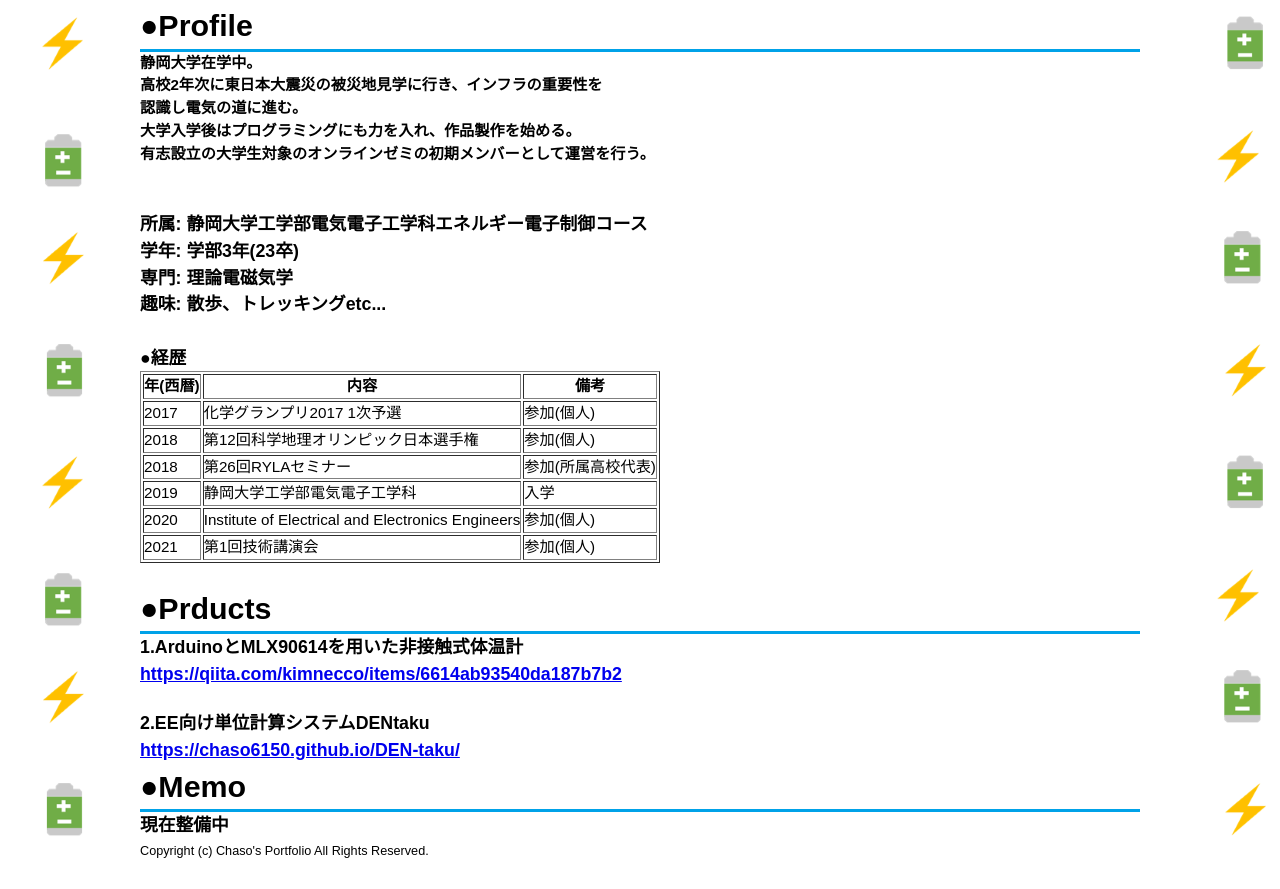
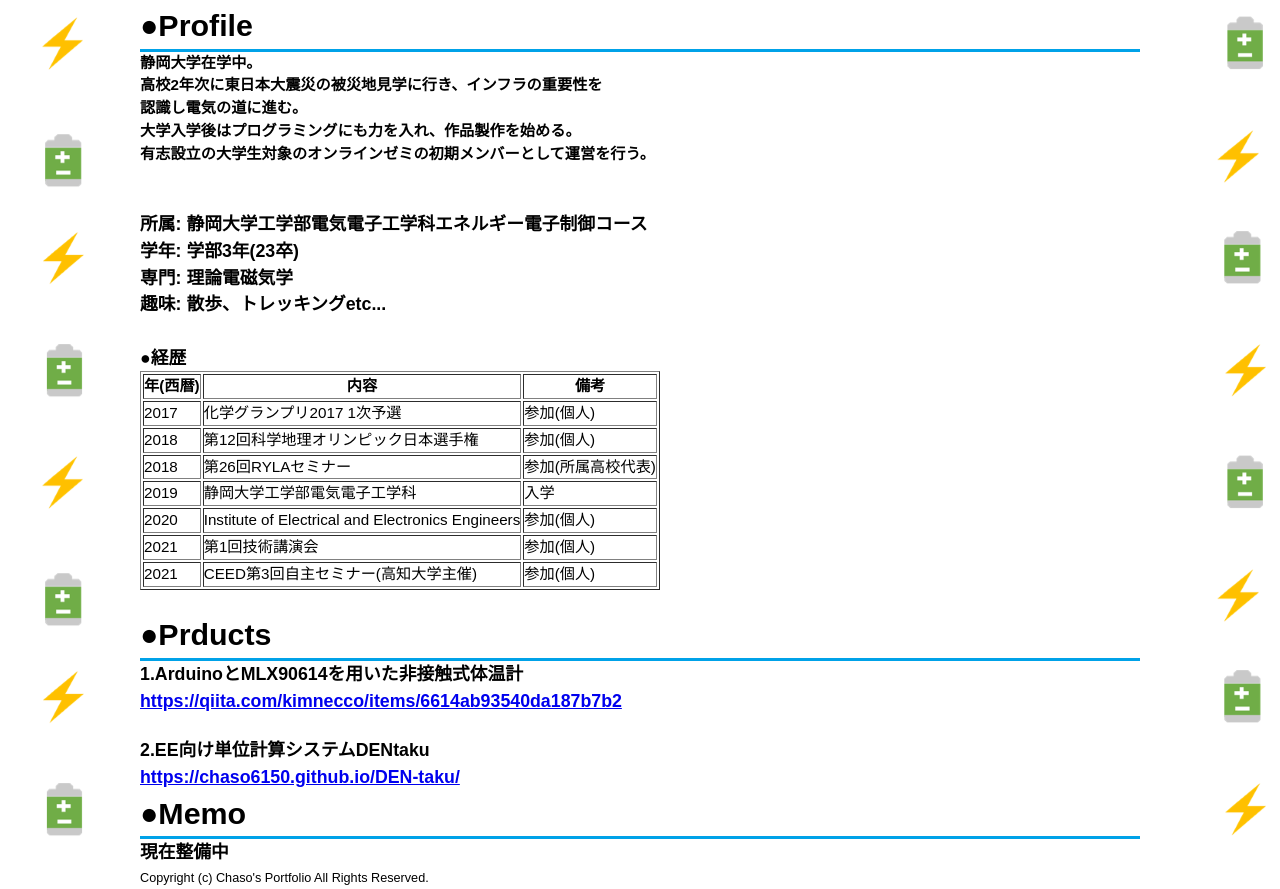
Before and after one commit to Chaso6150/Chaso6150.github.io, a plain HTML site: page index.html in a window 1280 px wide. Shown: the part 1128-2017 px from the top of the page. Before the commit the page ends 1990 px from the top, so only its background shows below. Drawn offline with Linux system fonts and the light colour scheme.

Commit message:
Update index.html
Add a new experience.

```diff
--- a/index.html
+++ b/index.html
@@ -88,6 +88,11 @@
                 <td>第1回技術講演会</td>
                 <td>参加(個人)</td>
               </tr>
+              <tr>
+              <td>2021</td>
+              <td>CEED第3回自主セミナー(高知大学主催)</td>
+              <td>参加(個人)</td>
+            </tr>
             </table>
         </h3>
         <br>
```
